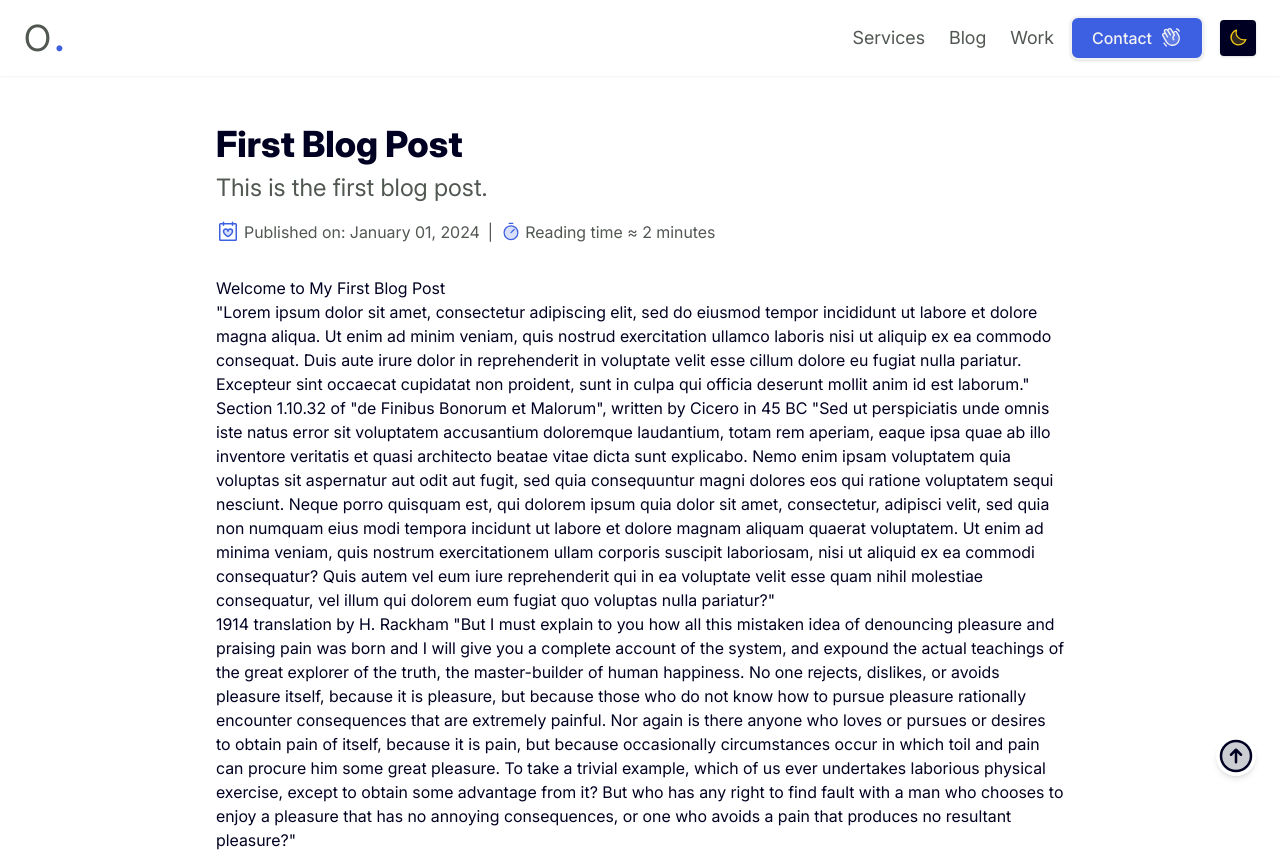
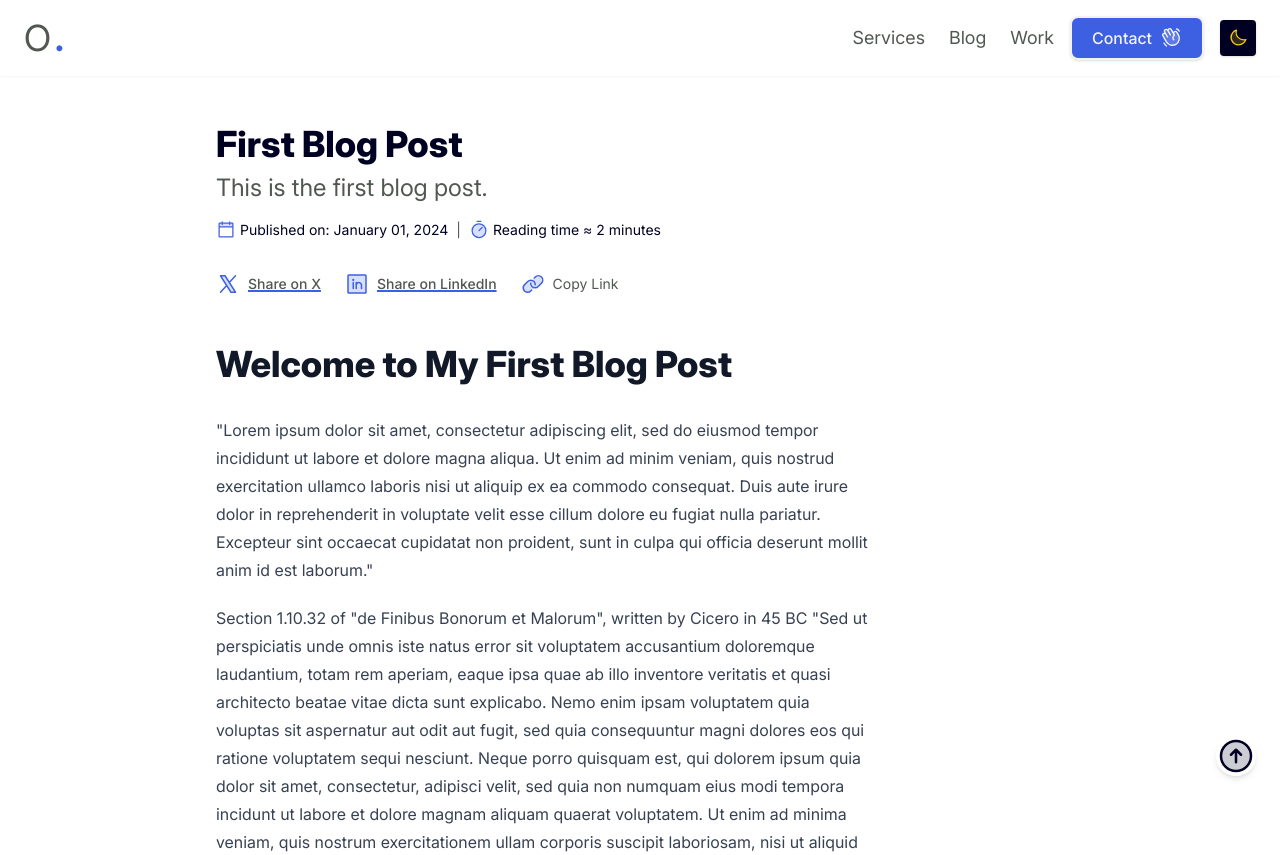
Before and after one commit to omar-almasry11/my-portfolio, an Eleventy site: page src/blog/post-1.md in a window 1280 px wide. Shown: the top 855 px of the page. Built offline with nearby package versions, Linux system fonts and the light colour scheme; Eleventy itself is replaced by a stand-in of ours; files that its build step writes are made by us from their sources.

Commit message:
installed tailwind typography for md file styling

```diff
--- a/package.json
+++ b/package.json
@@ -16,7 +16,8 @@
   "license": "ISC",
   "description": "",
   "dependencies": {
-    "@11ty/eleventy": "^3.0.0"
+    "@11ty/eleventy": "^3.0.0",
+    "@tailwindcss/typography": "^0.5.15"
   },
   "devDependencies": {
     "npm-run-all": "^4.1.5",
--- a/src/_includes/layouts/post-layout.liquid
+++ b/src/_includes/layouts/post-layout.liquid
@@ -7,18 +7,18 @@ layout: "/layouts/layout.liquid"
     <p class="text-2xl text-normalLight max-w-2xl mb-4 ml-0 text-normalLight dark:text-invertedLight">
       {{ description }}
     </p>
-    <p class="text-md text-normalLight dark:text-invertedLight flex flex-wrap items-center gap-2 mb-8">
+    <p class="text-sm flex flex-wrap items-center gap-2 mb-8">
       <!-- Published On -->
       <span class="flex items-center gap-1">
         <svg
           xmlns="http://www.w3.org/2000/svg"
-          class="w-6 h-6 text-primary fill-current dark:text-primaryInverted"
+          class="w-5 h-5 text-primary fill-current dark:text-primaryInverted"
           role="img"
           aria-label="Published On Icon"
           viewBox="0 0 256 256"
         >
-          <path d="M176,120c0,32-48,56-48,56s-48-24-48-56a24,24,0,0,1,48,0,24,24,0,0,1,48,0Z" opacity="0.2"></path>
-          <path d="M208,32H184V24a8,8,0,0,0-16,0v8H88V24a8,8,0,0,0-16,0v8H48A16,16,0,0,0,32,48V208a16,16,0,0,0,16,16H208a16,16,0,0,0,16-16V48A16,16,0,0,0,208,32Zm0,176H48V48H72v8a8,8,0,0,0,16,0V48h80v8a8,8,0,0,0,16,0V48h24V208ZM152,88a31.91,31.91,0,0,0-24,10.86A32,32,0,0,0,72,120c0,36.52,50.28,62.08,52.42,63.16a8,8,0,0,0,7.16,0C133.72,182.08,184,156.52,184,120A32,32,0,0,0,152,88Zm-24,78.93c-13.79-7.79-40-26.75-40-46.93a16,16,0,0,1,32,0,8,8,0,0,0,16,0,16,16,0,0,1,32,0C168,140.19,141.79,159.15,128,166.93Z"></path>
+          <path d="M216,48V88H40V48a8,8,0,0,1,8-8H208A8,8,0,0,1,216,48Z" opacity="0.2"></path>
+          <path d="M208,32H184V24a8,8,0,0,0-16,0v8H88V24a8,8,0,0,0-16,0v8H48A16,16,0,0,0,32,48V208a16,16,0,0,0,16,16H208a16,16,0,0,0,16-16V48A16,16,0,0,0,208,32ZM72,48v8a8,8,0,0,0,16,0V48h80v8a8,8,0,0,0,16,0V48h24V80H48V48ZM208,208H48V96H208V208Z"></path>
         </svg>
         <span>Published on: {{ date | date: '%B %d, %Y' }}</span>
       </span>
@@ -42,6 +42,54 @@ layout: "/layouts/layout.liquid"
       </span>
     </p>
   </header>
+  <div class="flex items-center gap-6 mt-6 mb-12">
+    <!-- Share on X -->
+    <a href="https://twitter.com/share?url={{ page.url }}"
+       target="_blank"
+       rel="noopener noreferrer"
+       class="flex items-center gap-2 text-normalLight hover:text-primary transition duration-300 dark:text-invertedLight">
+      <svg xmlns="http://www.w3.org/2000/svg"
+        class="w-6 h-6 fill-current text-primary fill-current dark:text-primaryInverted"
+        viewBox="0 0 256 256"
+        role="img"
+        aria-label="Share on X">
+        <path d="M208,216H160L48,40H96Z" opacity="0.2"></path>
+        <path d="M214.75,211.71l-62.6-98.38,61.77-67.95a8,8,0,0,0-11.84-10.76L143.24,99.34,102.75,35.71A8,8,0,0,0,96,32H48a8,8,0,0,0-6.75,12.3l62.6,98.37-61.77,68a8,8,0,1,0,11.84,10.76l58.84-64.72,40.49,63.63A8,8,0,0,0,160,224h48a8,8,0,0,0,6.75-12.29ZM164.39,208,62.57,48h29L193.43,208Z"></path>
+      </svg>
+      <span class="text-sm hidden sm:inline">Share on X</span>
+    </a>
+
+    <!-- Share on LinkedIn -->
+    <a href="https://www.linkedin.com/shareArticle?url={{ page.url }}"
+       target="_blank"
+       rel="noopener noreferrer"
+       class="flex items-center gap-2 text-normalLight hover:text-primary transition duration-300 dark:text-invertedLight">
+      <svg xmlns="http://www.w3.org/2000/svg"
+        class="w-6 h-6 text-primary fill-current dark:text-primaryInverted"
+        viewBox="0 0 256 256"
+        role="img"
+        aria-label="Share on LinkedIn">
+        <path d="M224,40V216a8,8,0,0,1-8,8H40a8,8,0,0,1-8-8V40a8,8,0,0,1,8-8H216A8,8,0,0,1,224,40Z" opacity="0.2"></path>
+        <path d="M216,24H40A16,16,0,0,0,24,40V216a16,16,0,0,0,16,16H216a16,16,0,0,0,16-16V40A16,16,0,0,0,216,24Zm0,192H40V40H216V216ZM96,112v64a8,8,0,0,1-16,0V112a8,8,0,0,1,16,0Zm88,28v36a8,8,0,0,1-16,0V140a20,20,0,0,0-40,0v36a8,8,0,0,1-16,0V112a8,8,0,0,1,15.79-1.78A36,36,0,0,1,184,140ZM100,84A12,12,0,1,1,88,72,12,12,0,0,1,100,84Z"></path>
+      </svg>
+      <span class="text-sm hidden sm:inline">Share on LinkedIn</span>
+    </a>
+
+    <!-- Copy Link -->
+    <button type="button"
+            class="flex items-center gap-2 text-normalLight hover:text-primary"
+            onclick="copyToClipboard('{{ page.url }}')">
+      <svg xmlns="http://www.w3.org/2000/svg"
+        class="w-6 h-6 text-primary fill-current dark:text-primaryInverted"
+        viewBox="0 0 256 256"
+        role="img"
+        aria-label="Copy Link">
+        <path d="M218.34,119.6,183.6,154.34a46.58,46.58,0,0,1-44.31,12.26c-.31.34-.62.67-.95,1L103.6,202.34A46.63,46.63,0,1,1,37.66,136.4L72.4,101.66A46.6,46.6,0,0,1,116.71,89.4c.31-.34.62-.67,1-1L152.4,53.66a46.63,46.63,0,0,1,65.94,65.94Z" opacity="0.2"></path>
+        <path d="M240,88.23a54.43,54.43,0,0,1-16,37L189.25,160a54.27,54.27,0,0,1-38.63,16h-.05A54.63,54.63,0,0,1,96,119.84a8,8,0,0,1,16,.45A38.62,38.62,0,0,0,150.58,160h0a38.39,38.39,0,0,0,27.31-11.31l34.75-34.75a38.63,38.63,0,0,0-54.63-54.63l-11,11A8,8,0,0,1,135.7,59l11-11A54.65,54.65,0,0,1,224,48,54.86,54.86,0,0,1,240,88.23ZM109,185.66l-11,11A38.41,38.41,0,0,1,70.6,208h0a38.63,38.63,0,0,1-27.29-65.94L78,107.31A38.63,38.63,0,0,1,144,135.71a8,8,0,0,0,7.78,8.22H152a8,8,0,0,0,8-7.78A54.86,54.86,0,0,0,144,96a54.65,54.65,0,0,0-77.27,0L32,130.75A54.62,54.62,0,0,0,70.56,224h0a54.28,54.28,0,0,0,38.64-16l11-11A8,8,0,0,0,109,185.66Z"></path>
+      </svg>
+      <span class="text-sm hidden sm:inline text-normalLight transition duration-300 hover:text-primary dark:text-invertedLight hover:dark:text-primaryInverted" id="copy-link-text">Copy Link</span>
+    </button>
+  </div>
   <div class="prose dark:prose-inverted">
     {{ content | safe }}
   </div>
@@ -59,4 +107,21 @@ layout: "/layouts/layout.liquid"
       readingTimeElement.textContent = readingTime; // Update the span with reading time
     }
   });
+
+  function copyToClipboard(text) {
+    navigator.clipboard.writeText(text).then(() => {
+      const copyTextElement = document.getElementById('copy-link-text');
+      if (copyTextElement) {
+        // Change text to "Copied!"
+        copyTextElement.innerHTML = 'Copied!';
+
+        // Revert text back to "Copy link" after 3 seconds
+        setTimeout(() => {
+          copyTextElement.innerHTML = 'Copy link';
+        }, 3000);
+      }
+    }).catch((err) => {
+      console.error('Failed to copy link:', err);
+    });
+  }
 </script>
--- a/tailwind.config.js
+++ b/tailwind.config.js
@@ -43,5 +43,5 @@ module.exports = {
       },
     },
   },
-  plugins: [],
+  plugins: [require('@tailwindcss/typography')],
 };
```
Also changed, not shown: 6 other files.
